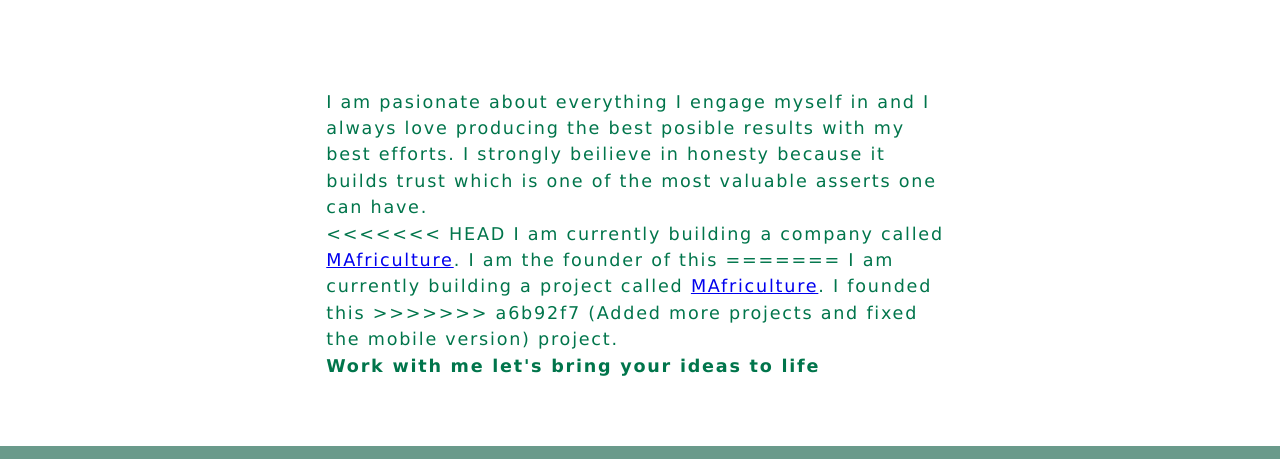
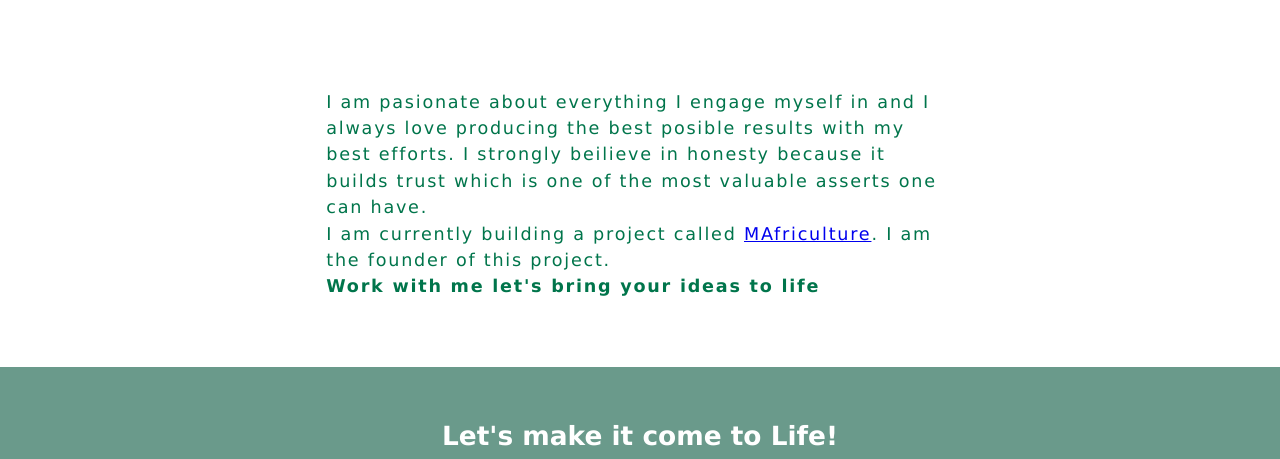
Before and after one commit to Chenwi32/my-portfolio2, a plain HTML site: page about.html in a window 1280 px wide. Shown: the part 777-1236 px from the top of the page. Drawn offline with Linux system fonts and the light colour scheme.

Commit message:
adjusted the navigation menu to have the portfolio first

```diff
--- a/about.html
+++ b/about.html
@@ -16,8 +16,8 @@
             <a href="index.html"><img src="images/./logos/logo.png" alt="EC logo"></a>
             <nav>
               <ul>
+                <li><a href="index.html">Portfolio</a></li>
                 <li><a href="about.html" class="active">About</a></li>
-                <li><a href="index.html">Portfolio</a></li>
                 <li><a href="#contact">Contact</a></li>
               </ul>
             </nav>
@@ -56,12 +56,8 @@
                   I am pasionate about everything I engage myself in and I always love producing the
                   best posible results with my best efforts. I strongly beilieve in honesty because it builds
                   trust which is one of the most valuable asserts one can have. <br>
-<<<<<<< HEAD
-                  I am currently building a company called <a href="https://mafriculture.netlify.app/">MAfriculture</a>. I am the founder of this
-=======
-                  I am currently building a project called <a href="#">MAfriculture</a>. I founded this
->>>>>>> a6b92f7 (Added more projects and fixed the mobile version)
-                  project.  <br>
+
+                  I am currently building a project called <a href="https://mafriculture.netlify.app/">MAfriculture</a>. I am the founder of this project.<br>
                   <strong>Work with me let's bring your ideas to life</strong>
                 </p>
             </div>
```
Also changed, not shown: index.html (+1 -1 lines).
